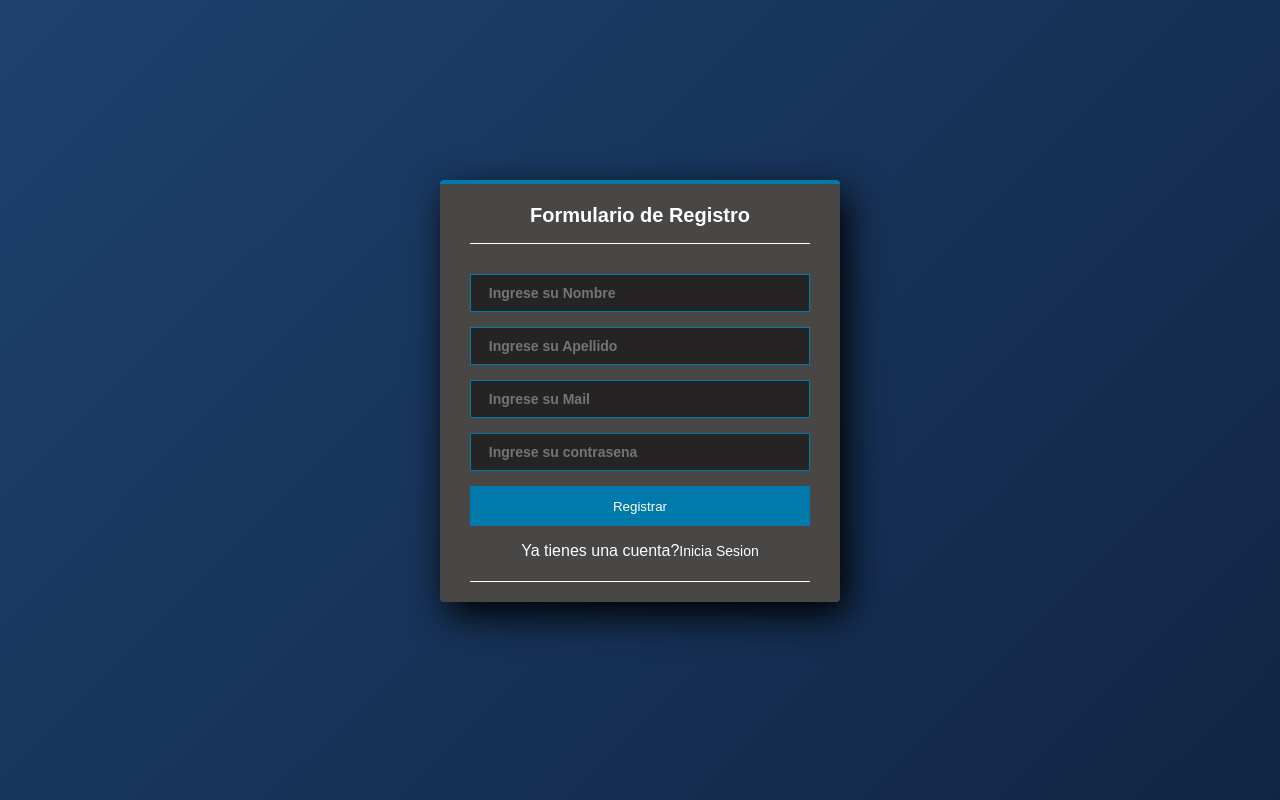
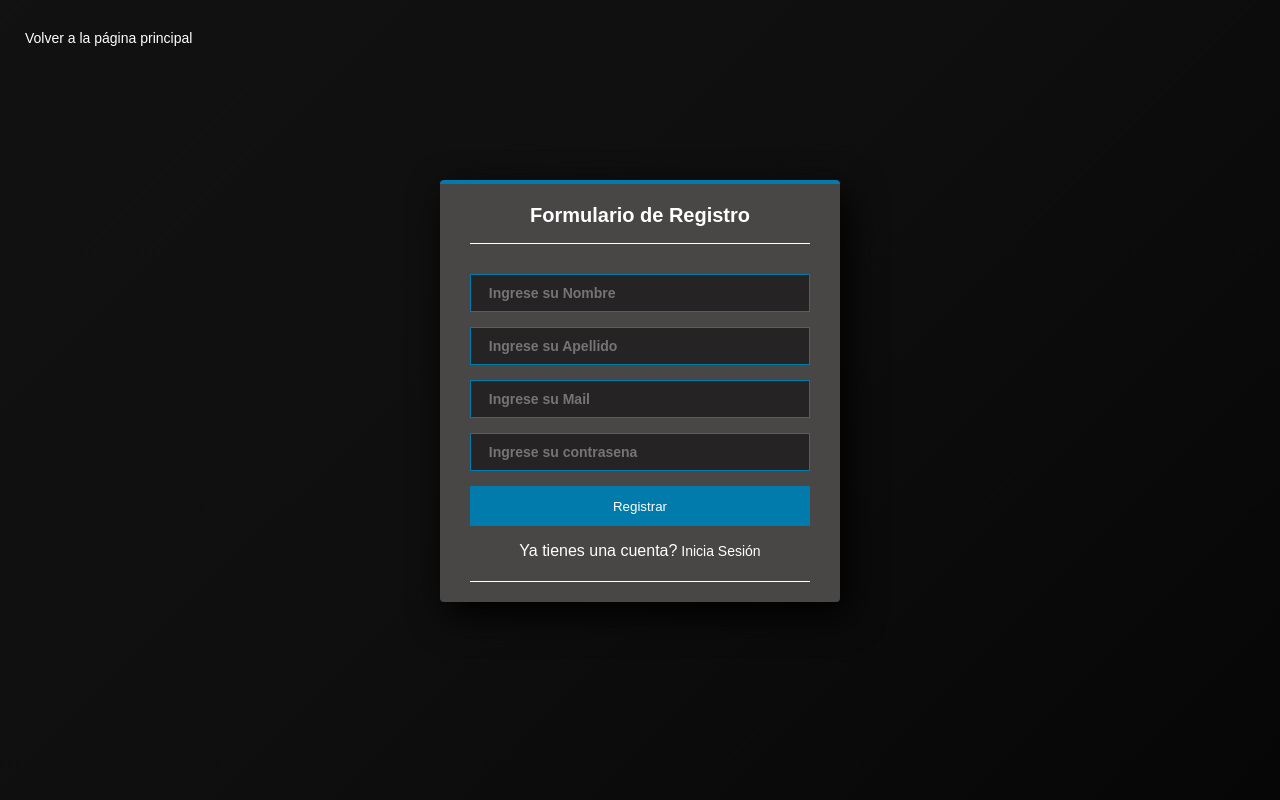
Before and after one commit to VillalbaLeandro/sistema-de-ventas-html-css, a PHP site: page /registro.html in a window 1280 px wide. Run offline with PHP 8.4, Linux system fonts and the light colour scheme.

Commit message:
se agrego boton de home y cambio color de login/reg

```diff
--- a/login.html
+++ b/login.html
@@ -12,6 +12,7 @@
 <input class= "controls" type="text" name="Contrasena" value="" placeholder="  Contrasena">
 <input class="boton" type="submit" name="" value="Ingresar">
 <p>No tienes una cuenta? <a href="./registro.html">Registrate</a></p>
+<a class="boton2" href="index.html">Volver a la página principal</a>
 
         </section>
     </body>
--- a/public/css/estilo-registro.css
+++ b/public/css/estilo-registro.css
@@ -7,7 +7,7 @@
 body {
     font-family: Arial;
     background: linear-gradient(-45deg,
-            #0d1c33, #142c4e, #1c3d68, #264e83, #305f9d, #3a70b8, #4461d2);
+    #000000, #0f0f0f, #141414, #000000, #161616);
     background-size: 400% 400%;
     animation: gradient 15s ease infinite;
 
@@ -62,10 +62,55 @@ body {
 
 }
 
+.boton2 {
+    position: fixed;
+    top: 20px;
+    left: 5px;
+    padding: 10px 20px;
+    width: 100%;
+    height: 40px;
+    border: none;
+    color: white;
+    margin-bottom: 16px;
+  }
+
+  .button:hover {
+    background-color: #dddddd;
+  }
+
+
+  .button:hover {
+    background-color: #e5e5e5;
+  }
+
+
+  .button:hover {
+    background-color: #e5e5e5;
+  }
+
+
+  .button:hover {
+    background-color: #333333;
+    color: #f2f2f2;
+  }
+
+      .button:hover {
+        background-color: #333333;
+        color: #f2f2f2;
+      }
+
+
+  .button:hover {
+    background-color: #45a049;
+  }
 .boton:hover {
     background-color: #015a79;
     cursor: pointer;
 }
+.boton2:hover {
+
+    color: #f2f2f2;
+  }
 
 
 .form-registro p {
--- a/registro.html
+++ b/registro.html
@@ -13,7 +13,8 @@
 <input class= "controls" type="text" name="Mail" value="" placeholder="  Ingrese su Mail">
 <input class= "controls" type="text" name="contrasena" value="" placeholder="  Ingrese su contrasena">
 <input class="boton" type="submit" name="" value="Registrar">
-<p>Ya tienes una cuenta?<a href="./login.html">Inicia Sesion</a></p>
+<a class="boton2" href="index.html">Volver a la página principal</a>
+<p>Ya tienes una cuenta?<a href="./login.html"> Inicia Sesión </a></p>
 
         </section>
     </body>
```
Also changed, not shown: public/css/estilo-login.css (+12 -1 lines).
